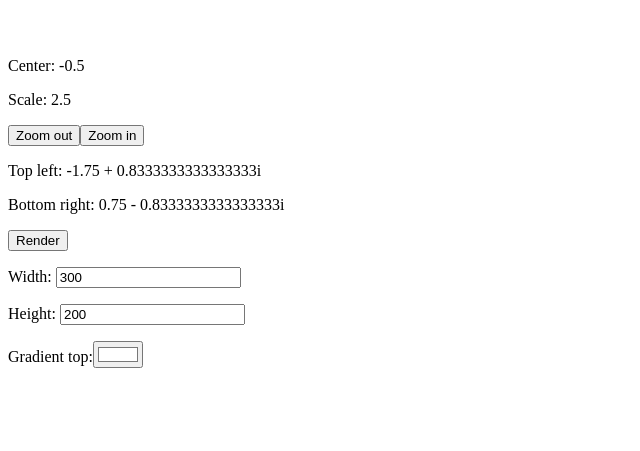
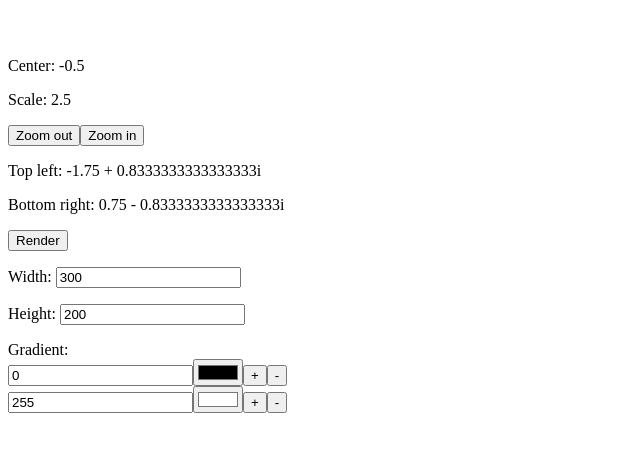
Before and after one commit to emlun/fraktal, a React app: page / in a window 1280 px wide. Shown: the part 171-622 px from the top of the page, without its empty margins (0-640 px from the left). Built offline with nearby package versions, Linux system fonts and the light colour scheme; the HTML template or start-up script is replaced by a standard one.

Commit message:
Make gradient support multiple segments

```diff
--- a/src/components/Canvas.jsx
+++ b/src/components/Canvas.jsx
@@ -44,9 +44,9 @@ function renderPixels(imageData, matrix, palette) {
       const iterations = matrix[x][y];
 
       if (iterations > 0) {
-        imageData.data[y * W * 4 + x * 4] = palette.getIn([0, iterations], 0);
-        imageData.data[y * W * 4 + x * 4 + 1] = palette.getIn([1, iterations], 0);
-        imageData.data[y * W * 4 + x * 4 + 2] = palette.getIn([2, iterations], 0);
+        imageData.data[y * W * 4 + x * 4] = palette.getIn([0, iterations], 255);
+        imageData.data[y * W * 4 + x * 4 + 1] = palette.getIn([1, iterations], 255);
+        imageData.data[y * W * 4 + x * 4 + 2] = palette.getIn([2, iterations], 255);
       } else {
         imageData.data[y * W * 4 + x * 4] = 0;
         imageData.data[y * W * 4 + x * 4 + 1] = 0;
@@ -59,6 +59,10 @@ function renderPixels(imageData, matrix, palette) {
   return imageData;
 }
 
+
+const defaultBottom = Immutable.fromJS({ value: 0, color: [0, 0, 0] });
+const defaultTop = Immutable.fromJS({ value: 255, color: [255, 255, 255] });
+
 export default class Canvas extends React.Component {
 
   constructor(props) {
@@ -70,10 +74,10 @@ export default class Canvas extends React.Component {
           height: 200,
           width: 300,
         }),
-        gradient: Immutable.fromJS({
-          bottom: [0, 0, 0],
-          top: [255, 255, 255],
-        }),
+        gradient: Immutable.fromJS([
+          defaultBottom,
+          defaultTop,
+        ]),
         matrix: [[]],
         scale: 2.5,
         status: undefined,
@@ -124,11 +128,21 @@ export default class Canvas extends React.Component {
     if (this.canvas) {
       console.log('About to render pixels...');
 
-      const palette = Immutable.Range(0, 3).map(c =>
-        Immutable.Range(0, 256).map(i =>
-          (this.get(['gradient', 'top', c]) - this.get(['gradient', 'bottom', c])) * (i / 255.0) + this.get(['gradient', 'bottom', c])
-        )
+      const bottom = this.get(['gradient', 0], defaultBottom).set('value', 0);
+      const gradient = Immutable.List([bottom]).concat(this.get(['gradient']));
+
+      const palette = Immutable.Range(0, 3).map(c => {
+        return Immutable.List([gradient.first().getIn(['color', c])]).concat(gradient.skip(1).flatMap((pivot, prevIndex) => {
+          const prev = gradient.get(prevIndex);
+          const start = prev.get('value');
+          const end = pivot.get('value');
+          const diff = end - start;
+
+          return Immutable.Range(1, diff + 1).map(segmentIndex =>
+            prev.getIn(['color', c]) + (segmentIndex * 1.0 / diff) * (pivot.getIn(['color', c]) - prev.getIn(['color', c]))
           );
+        }));
+      });
 
       const ctx = this.canvas.getContext('2d');
 
@@ -136,7 +150,7 @@ export default class Canvas extends React.Component {
         const imageData = renderPixels(
           ctx.getImageData(0, 0, this.get(['dimensions', 'width']), this.get(['dimensions', 'height'])),
           this.get(['matrix']),
-          palette
+          Immutable.fromJS(palette.toJS())
         );
 
         ctx.putImageData(imageData, 0, 0);
@@ -155,7 +169,8 @@ export default class Canvas extends React.Component {
         this.get(['dimensions', 'width']),
         this.get(['dimensions', 'height']),
         this.get(['center']),
-        this.get(['scale'])
+        this.get(['scale']),
+        this.get(['gradient']).last().get('value')
       );
 
       console.log('Saving matrix', matrix);
@@ -206,16 +221,16 @@ export default class Canvas extends React.Component {
     this.update(['scale'], scale => scale * 2);
   }
 
-  componentWillUpdate(newProps, newState) {
+  componentDidUpdate(prevProps, prevState) {
     if (
-      newState.state.get('center') !== this.get(['center'])
-        || newState.state.get('scale') !== this.get(['scale'])
+      prevState.state.get('center') !== this.get(['center'])
+        || prevState.state.get('scale') !== this.get(['scale'])
     ) {
       this.computeMatrix();
     }
     if (
-      newState.state.get('matrix') !== this.get(['matrix'])
-        || newState.state.get('gradient') !== this.get(['gradient'])
+      prevState.state.get('matrix') !== this.get(['matrix'])
+        || prevState.state.get('gradient') !== this.get(['gradient'])
     ) {
       this.renderPixels();
     }
@@ -258,13 +273,22 @@ export default class Canvas extends React.Component {
         </p>
         <p> { this.get(['status']) } </p>
 
-        <p>
-          Gradient top:
-          <input type="color"
-            value={ '#' + this.get(['gradient', 'top']).map(d => sprintf('%02x', d)).join('') }
+        <div>
+          Gradient:
+          { this.get(['gradient']).map((pivot, index) =>
+            <div key={ index }>
+              <input type="number"
+                value={ pivot.get('value') }
                 onChange={
                   ({ target: { value } }) =>
-                this.set(['gradient', 'top'],
+                    this.set(['gradient', index, 'value'], Math.max(0, Math.min(parseInt(value), this.get(['gradient', index + 1, 'value'], Infinity))))
+                }
+              />
+              <input type="color"
+                value={ '#' + pivot.get('color').map(d => sprintf('%02x', d)).join('') }
+                onChange={
+                  ({ target: { value } }) =>
+                    this.set(['gradient', index, 'color'],
                       Immutable.List([
                         parseInt(value.substring(1, 3), 16),
                         parseInt(value.substring(3, 5), 16),
@@ -273,7 +297,27 @@ export default class Canvas extends React.Component {
                     )
                 }
               />
-        </p>
+              <button type="button"
+                onClick={ () => {
+                  const next = this.get(['gradient', index + 1]);
+                  if (next) {
+                    const middle = pivot
+                      .set('value', Math.round((pivot.get('value') + next.get('value')) / 2.0))
+                      .set('color', pivot.get('color').zipWith((c1, c2) => Math.round((c1 + c2) / 2.0), next.get('color')))
+                    ;
+
+                    this.update(['gradient'], gradient => gradient.insert(index + 1, middle));
+                  } else {
+                    this.update(['gradient'], gradient => gradient.insert(index, gradient.get(index)));
+                  }
+                } }
+              > + </button>
+              <button type="button"
+                onClick={ () => this.update(['gradient'], gradient => gradient.delete(index)) }
+              > - </button>
+            </div>
+          ) }
+        </div>
 
       </form>
 
```
Lines whose indentation alone changed are shown as unchanged.
